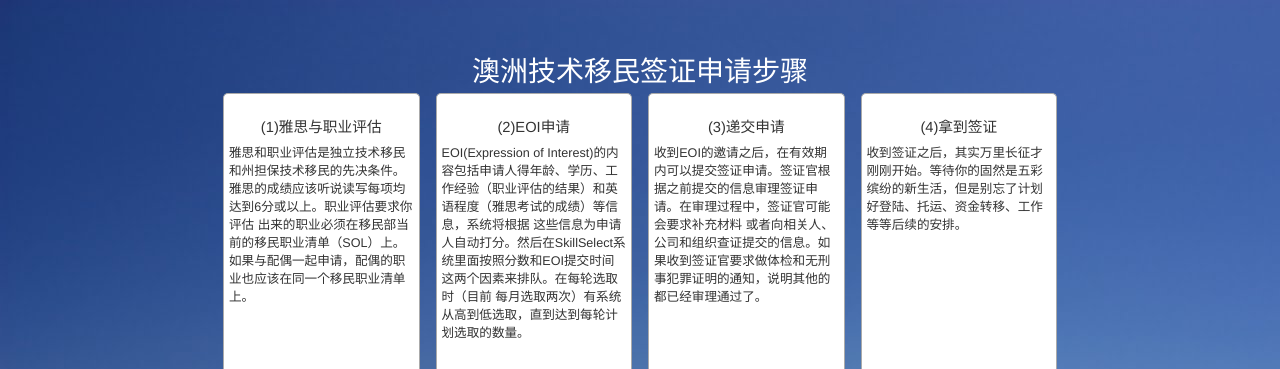
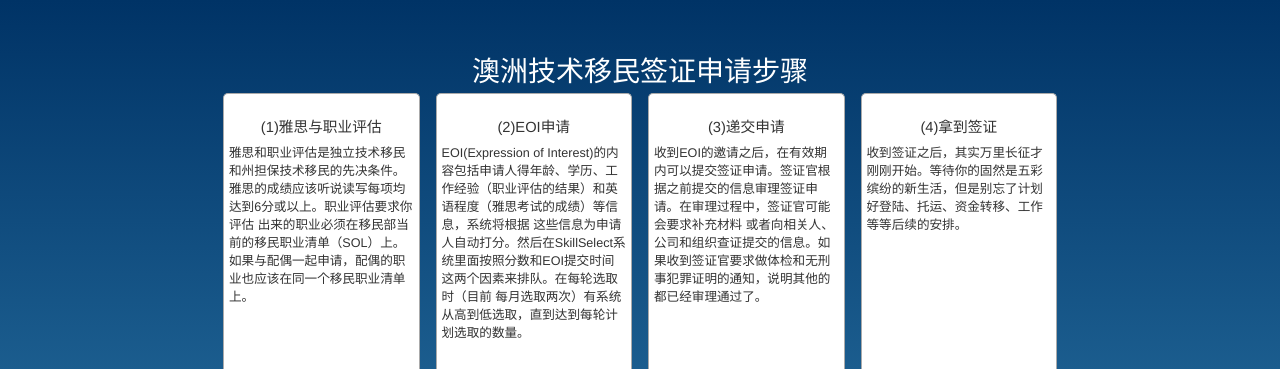
Before and after one commit to MrCoder/haoyimin123, a plain HTML site: page index.html in a window 1280 px wide. Shown: the top 369 px of the page. Drawn offline with Linux system fonts and the light colour scheme; files that its build step writes are made by us from their sources.

Commit message:
Change the background image to color

```diff
--- a/styles/main.css
+++ b/styles/main.css
@@ -7,8 +7,13 @@
 
 body {
     padding: 0;
-    background-image: url("../oz-58k.JPG");
-    background-repeat: no-repeat;
+    background: #036;
+    background-image: -webkit-gradient(linear, 0% 50%, 100% 50%, color-stop(0%, #003366), color-stop(60%, #317faf));
+    background-image: -webkit-linear-gradient(top, #003366 0%,#317faf 60%);
+    background-image: -moz-linear-gradient(top, #003366 0%,#317faf 60%);
+    background-image: -o-linear-gradient(top, #003366 0%,#317faf 60%);
+    background-image: linear-gradient(top, #003366 0%,#317faf 60%);
+    background-image: -ms-linear-gradient(top, #003366 0%,#317faf 60%);
 }
 
 /* Everything but the jumbotron gets side spacing for mobile first views */
```
